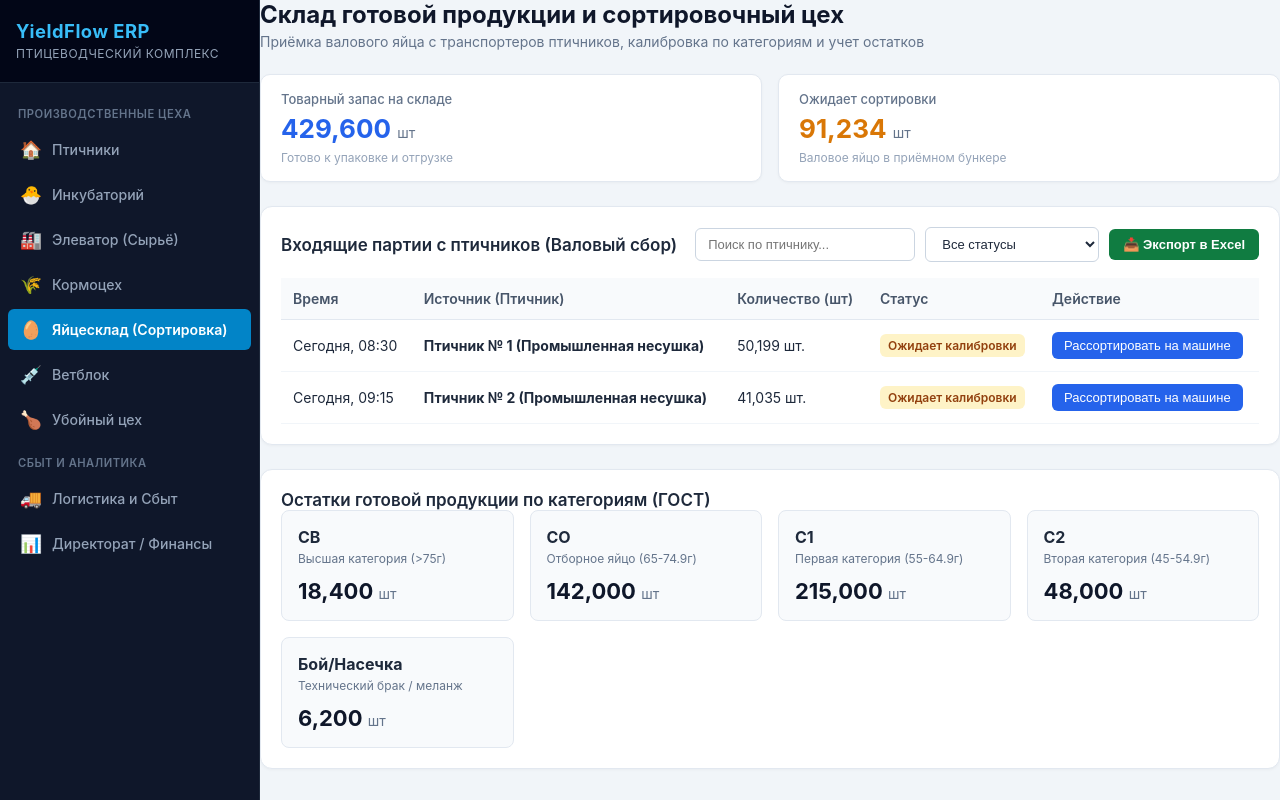
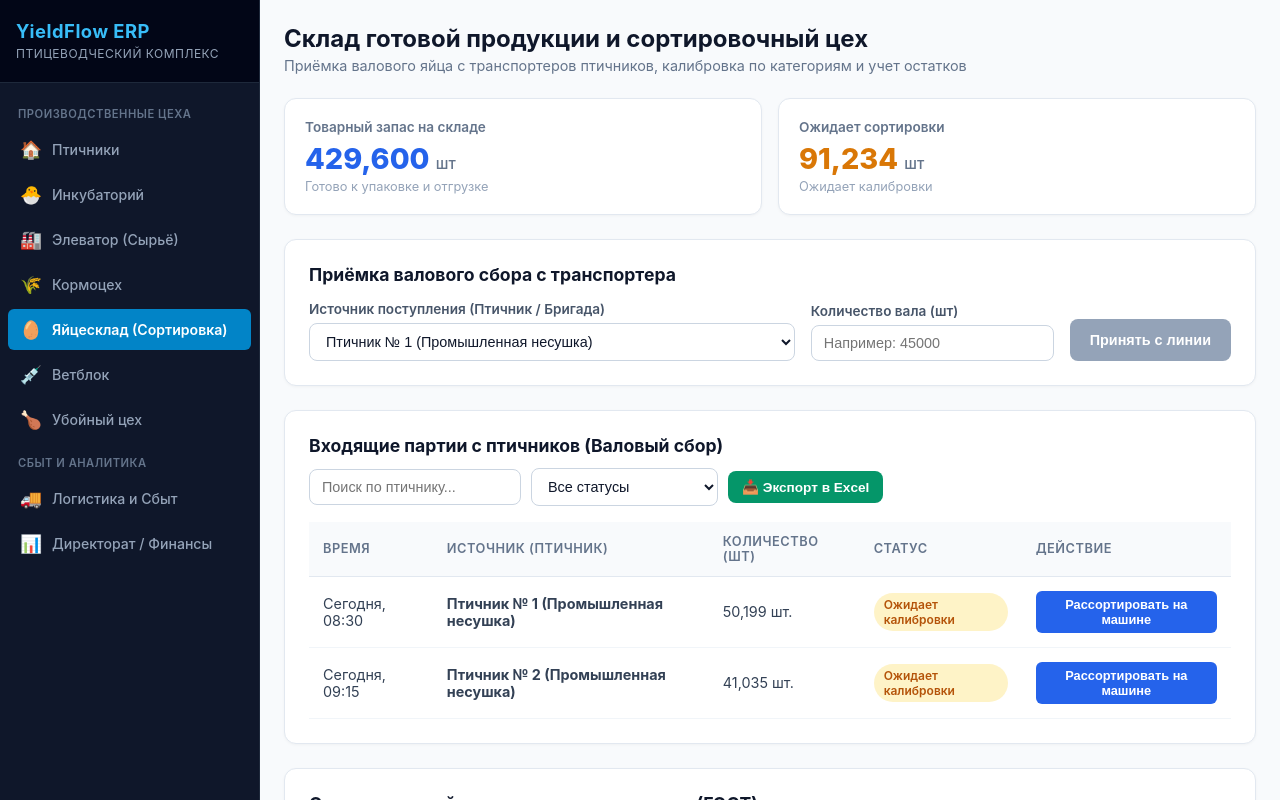
Before and after one commit to radikryzvanov/yield-flow-erp, an Angular app: page /egg-warehouse in a window 1280 px wide. Built offline with nearby package versions, Linux system fonts and the light colour scheme.

Commit message:
feat(egg-warehouse): add intake form and persist batches and stock via persistedSignal

```diff
--- a/src/app/features/poultry-management/pages/egg-warehouse/egg-warehouse.component.css
+++ b/src/app/features/poultry-management/pages/egg-warehouse/egg-warehouse.component.css
@@ -1,22 +1,27 @@
 .warehouse-container {
+  padding: 24px;
   display: flex;
   flex-direction: column;
   gap: 24px;
+  background-color: #f8fafc;
+  min-height: 100vh;
+  box-sizing: border-box;
 }
 
 .page-header h1 {
-  margin: 0;
-  font-size: 24px;
+  font-size: 1.5rem;
+  font-weight: 700;
   color: #0f172a;
-  font-weight: 700;
+  margin: 0 0 4px 0;
 }
 
 .subtitle {
-  margin: 4px 0 0 0;
+  font-size: 0.9rem;
   color: #64748b;
-  font-size: 14px;
+  margin: 0;
 }
 
+/* KPI Карточки */
 .kpi-grid {
   display: grid;
   grid-template-columns: repeat(auto-fit, minmax(240px, 1fr));
@@ -25,44 +30,54 @@
 
 .kpi-card {
   background: #ffffff;
-  padding: 16px 20px;
-  border-radius: 10px;
+  padding: 20px;
+  border-radius: 12px;
   border: 1px solid #e2e8f0;
   box-shadow: 0 1px 3px rgba(0, 0, 0, 0.04);
 }
 
 .kpi-title {
-  font-size: 13px;
+  font-size: 0.85rem;
+  font-weight: 600;
   color: #64748b;
-  font-weight: 500;
+  margin-bottom: 8px;
 }
 
 .kpi-value {
-  font-size: 26px;
-  font-weight: 700;
-  margin: 6px 0;
+  font-size: 1.8rem;
+  font-weight: 800;
+  line-height: 1.1;
+  margin-bottom: 4px;
 }
 
-.unit {
-  font-size: 14px;
-  font-weight: 400;
+.kpi-value .unit {
+  font-size: 0.95rem;
+  font-weight: 500;
   color: #64748b;
-}
-
-.kpi-note {
-  font-size: 12px;
-  color: #94a3b8;
 }
 
 .text-primary { color: #2563eb; }
 .text-warning { color: #d97706; }
 
+.kpi-note {
+  font-size: 0.8rem;
+  color: #94a3b8;
+}
+
+/* Блоки / Карточки разделов */
 .section-card {
   background: #ffffff;
+  padding: 24px;
   border-radius: 12px;
   border: 1px solid #e2e8f0;
-  padding: 20px;
   box-shadow: 0 1px 3px rgba(0, 0, 0, 0.04);
+}
+
+.section-title {
+  font-size: 1.1rem;
+  font-weight: 700;
+  color: #0f172a;
+  margin: 0 0 16px 0;
 }
 
 .section-header-flex {
@@ -74,14 +89,75 @@
   margin-bottom: 16px;
 }
 
-.section-title {
+.section-header-flex .section-title {
   margin: 0;
-  font-size: 17px;
-  font-weight: 600;
-  color: #1e293b;
 }
 
-/* Тулбар */
+/* Панель быстрой приёмки */
+.quick-intake-card {
+  background: #ffffff;
+}
+
+.quick-intake-form {
+  display: flex;
+  align-items: flex-end;
+  gap: 16px;
+  flex-wrap: wrap;
+}
+
+.flex-2 { flex: 2; min-width: 240px; }
+.flex-1 { flex: 1; min-width: 180px; }
+
+.form-group {
+  display: flex;
+  flex-direction: column;
+  gap: 6px;
+}
+
+.form-group label {
+  font-size: 0.85rem;
+  font-weight: 600;
+  color: #475569;
+}
+
+.input-field, .input-search, .select-filter {
+  padding: 9px 12px;
+  border: 1px solid #cbd5e1;
+  border-radius: 8px;
+  font-size: 0.9rem;
+  outline: none;
+  background: #ffffff;
+  color: #0f172a;
+}
+
+.input-field:focus, .input-search:focus, .select-filter:focus {
+  border-color: #2563eb;
+}
+
+.btn-primary {
+  padding: 10px 20px;
+  background: #2563eb;
+  color: #ffffff;
+  border: none;
+  border-radius: 8px;
+  font-weight: 600;
+  font-size: 0.9rem;
+  cursor: pointer;
+  height: 42px;
+  white-space: nowrap;
+  transition: background 0.2s;
+}
+
+.btn-primary:hover:not(:disabled) {
+  background: #1d4ed8;
+}
+
+.btn-primary:disabled {
+  background: #94a3b8;
+  cursor: not-allowed;
+}
+
+/* Тулбар таблицы */
 .table-toolbar {
   display: flex;
   align-items: center;
@@ -89,44 +165,23 @@
   flex-wrap: wrap;
 }
 
-.input-search, .select-filter {
-  padding: 8px 12px;
-  border: 1px solid #cbd5e1;
-  border-radius: 6px;
-  font-size: 13px;
-  color: #1e293b;
-  outline: none;
-  background-color: #ffffff;
-}
-
-.input-search:focus, .select-filter:focus {
-  border-color: #2563eb;
-  box-shadow: 0 0 0 2px rgba(37, 99, 235, 0.1);
-}
-
-.input-search {
-  min-width: 220px;
-}
-
 .btn-export {
-  display: inline-flex;
-  align-items: center;
-  gap: 6px;
-  background-color: #107c41;
+  padding: 8px 14px;
+  background: #059669;
   color: #ffffff;
   border: none;
-  padding: 8px 14px;
-  border-radius: 6px;
-  font-size: 13px;
+  border-radius: 8px;
   font-weight: 600;
+  font-size: 0.85rem;
   cursor: pointer;
-  transition: background-color 0.2s;
+  white-space: nowrap;
 }
 
 .btn-export:hover {
-  background-color: #0c6133;
+  background: #047857;
 }
 
+/* Таблица */
 .table-responsive {
   overflow-x: auto;
 }
@@ -135,101 +190,117 @@
   width: 100%;
   border-collapse: collapse;
   text-align: left;
-  font-size: 14px;
 }
 
 .data-table th {
+  padding: 12px 14px;
   background: #f8fafc;
-  color: #475569;
+  color: #64748b;
+  font-size: 0.8rem;
   font-weight: 600;
-  padding: 12px;
+  text-transform: uppercase;
+  letter-spacing: 0.04em;
   border-bottom: 1px solid #e2e8f0;
 }
 
 .data-table td {
-  padding: 12px;
+  padding: 14px;
+  font-size: 0.9rem;
+  color: #334155;
   border-bottom: 1px solid #f1f5f9;
-  color: #1e293b;
+  vertical-align: middle;
 }
 
+.data-table tbody tr:hover {
+  background: #f8fafc;
+}
+
+/* Бейджи статусов */
 .badge {
   display: inline-block;
-  padding: 4px 8px;
-  border-radius: 6px;
-  font-size: 12px;
+  padding: 4px 10px;
+  border-radius: 20px;
+  font-size: 0.75rem;
   font-weight: 600;
 }
 
 .badge-pending {
-  background-color: #fef3c7;
-  color: #92400e;
+  background: #fef3c7;
+  color: #b45309;
 }
 
 .badge-sorted {
-  background-color: #ecfdf5;
-  color: #065f46;
+  background: #dcfce7;
+  color: #15803d;
 }
 
 .btn-sort {
-  background-color: #2563eb;
+  padding: 6px 12px;
+  background: #2563eb;
   color: #ffffff;
   border: none;
-  padding: 6px 12px;
   border-radius: 6px;
-  font-size: 13px;
-  font-weight: 500;
+  font-size: 0.8rem;
+  font-weight: 600;
   cursor: pointer;
 }
 
 .btn-sort:hover {
-  background-color: #1d4ed8;
+  background: #1d4ed8;
 }
 
 .text-muted {
   color: #94a3b8;
-  font-size: 13px;
+  font-size: 0.85rem;
 }
 
+.empty-state {
+  text-align: center;
+  padding: 24px;
+  color: #94a3b8;
+}
+
+/* Сетка остатков по ГОСТ */
 .stock-grid {
   display: grid;
-  grid-template-columns: repeat(auto-fit, minmax(200px, 1fr));
+  grid-template-columns: repeat(auto-fit, minmax(180px, 1fr));
   gap: 16px;
 }
 
 .stock-card {
+  padding: 16px;
+  border-radius: 10px;
   background: #f8fafc;
   border: 1px solid #e2e8f0;
-  border-radius: 8px;
-  padding: 16px;
 }
 
 .category-header {
   display: flex;
   flex-direction: column;
   gap: 4px;
-  margin-bottom: 12px;
+  margin-bottom: 10px;
 }
 
 .cat-badge {
-  font-weight: 700;
-  font-size: 16px;
-  color: #1e293b;
+  font-size: 1.1rem;
+  font-weight: 800;
+  color: #0f172a;
 }
 
 .cat-desc {
-  font-size: 12px;
+  font-size: 0.75rem;
   color: #64748b;
+  line-height: 1.2;
 }
 
 .cat-count {
-  font-size: 22px;
-  font-weight: 700;
+  font-size: 1.35rem;
+  font-weight: 800;
   color: #0f172a;
 }
 
-.empty-state {
-  text-align: center;
-  color: #94a3b8;
-  padding: 24px !important;
-  font-style: italic;
+.cat-count .unit {
+  font-size: 0.85rem;
+  font-weight: 500;
+  color: #64748b;
 }
--- a/src/app/features/poultry-management/pages/egg-warehouse/egg-warehouse.component.html
+++ b/src/app/features/poultry-management/pages/egg-warehouse/egg-warehouse.component.html
@@ -17,11 +17,44 @@
     <div class="kpi-card">
       <div class="kpi-title">Ожидает сортировки</div>
       <div class="kpi-value text-warning">{{ totalPendingRawEggs() | number }} <span class="unit">шт</span></div>
-      <div class="kpi-note">Валовое яйцо в приёмном бункере</div>
+      <div class="kpi-note">Ожидает калибровки</div>
     </div>
   </div>
 
-  <!-- Блок 1: Поступления с птичников с Enterprise тулбаром -->
+  <!-- Панель быстрой приёмки валового яйца -->
+  <div class="section-card quick-intake-card">
+    <h2 class="section-title">Приёмка валового сбора с транспортера</h2>
+    <div class="quick-intake-form">
+      <div class="form-group flex-2">
+        <label>Источник поступления (Птичник / Бригада)</label>
+        <select [(ngModel)]="newBatchHouse" class="input-field">
+          <option value="Птичник № 1 (Промышленная несушка)">Птичник № 1 (Промышленная несушка)</option>
+          <option value="Птичник № 2 (Промышленная несушка)">Птичник № 2 (Промышленная несушка)</option>
+          <option value="Птичник № 3 (Молодняк)">Птичник № 3 (Молодняк)</option>
+        </select>
+      </div>
+
+      <div class="form-group flex-1">
+        <label>Количество вала (шт)</label>
+        <input
+          type="number"
+          [(ngModel)]="newBatchCount"
+          placeholder="Например: 45000"
+          class="input-field"
+          min="1" />
+      </div>
+
+      <button
+        type="button"
+        class="btn-primary"
+        (click)="submitNewBatch()"
+        [disabled]="!newBatchCount || newBatchCount <= 0">
+        Принять с линии
+      </button>
+    </div>
+  </div>
+
+  <!-- Блок 1: Поступления с птичников с тулбаром -->
   <div class="section-card">
     <div class="section-header-flex">
       <h2 class="section-title">Входящие партии с птичников (Валовый сбор)</h2>
--- a/src/app/features/poultry-management/pages/egg-warehouse/egg-warehouse.component.ts
+++ b/src/app/features/poultry-management/pages/egg-warehouse/egg-warehouse.component.ts
@@ -19,6 +19,10 @@ export class EggWarehouseComponent {
   readonly stocks = this.warehouseService.stocks;
   readonly totalStockEggs = this.warehouseService.totalStockEggs;
   readonly totalPendingRawEggs = this.warehouseService.totalPendingRawEggs;
+
+  // Форма ручной приёмки партии валового сбора
+  newBatchHouse = 'Птичник № 1 (Промышленная несушка)';
+  newBatchCount: number | null = null;
 
   // Сигналы фильтрации
   readonly searchQuery = signal<string>('');
@@ -42,11 +46,18 @@ export class EggWarehouseComponent {
     });
   });
 
-  sortBatch(batchId: string) {
+  submitNewBatch(): void {
+    const count = Number(this.newBatchCount);
+    if (!count || count <= 0) return;
+
+    this.warehouseService.registerIncomingEggs(this.newBatchHouse, count);
+    this.newBatchCount = null;
+  }
+
+  sortBatch(batchId: string): void {
     this.warehouseService.sortBatch(batchId);
   }
 
-  // Централизованный экспорт реестра валовых партий в Excel
   exportToExcel(): void {
     const data = this.filteredBatches();
     if (data.length === 0) return;
--- a/src/app/features/poultry-management/services/egg-warehouse.service.ts
+++ b/src/app/features/poultry-management/services/egg-warehouse.service.ts
@@ -1,4 +1,5 @@
-import { Injectable, signal, computed } from '@angular/core';
+import { Injectable, computed } from '@angular/core';
+import { persistedSignal } from '../../../shared/utils/persisted-signal';
 import { IncomingEggBatch, EggStock } from '../interfaces/egg-warehouse.interface';
 
 @Injectable({
@@ -6,7 +7,7 @@ import { IncomingEggBatch, EggStock } from '../interfaces/egg-warehouse.interfac
 })
 export class EggWarehouseService {
   // Входящие партии валового яйца из птичников
-  private readonly _incomingBatches = signal<IncomingEggBatch[]>([
+  private readonly _incomingBatches = persistedSignal<IncomingEggBatch[]>('yieldflow_egg_batches', [
     {
       id: 'batch-101',
       houseName: 'Птичник № 1 (Промышленная несушка)',
@@ -24,7 +25,7 @@ export class EggWarehouseService {
   ]);
 
   // Остатки рассортированного яйца на складе готовой продукции
-  private readonly _stocks = signal<EggStock[]>([
+  private readonly _stocks = persistedSignal<EggStock[]>('yieldflow_egg_stocks', [
     { category: 'СВ', description: 'Высшая категория (>75г)', count: 18400, unit: 'шт' },
     { category: 'СО', description: 'Отборное яйцо (65-74.9г)', count: 142000, unit: 'шт' },
     { category: 'С1', description: 'Первая категория (55-64.9г)', count: 215000, unit: 'шт' },
@@ -48,7 +49,7 @@ export class EggWarehouseService {
   );
 
   // Регистрация поступления валового яйца из птичника
-  registerIncomingEggs(houseName: string, eggCount: number) {
+  registerIncomingEggs(houseName: string, eggCount: number): void {
     if (eggCount <= 0) return;
 
     const newBatch: IncomingEggBatch = {
@@ -63,7 +64,7 @@ export class EggWarehouseService {
   }
 
   // Сортировка партии на яйцесортировочной машине
-  sortBatch(batchId: string) {
+  sortBatch(batchId: string): void {
     const batch = this._incomingBatches().find(b => b.id === batchId);
     if (!batch || batch.status === 'sorted') return;
 
```
